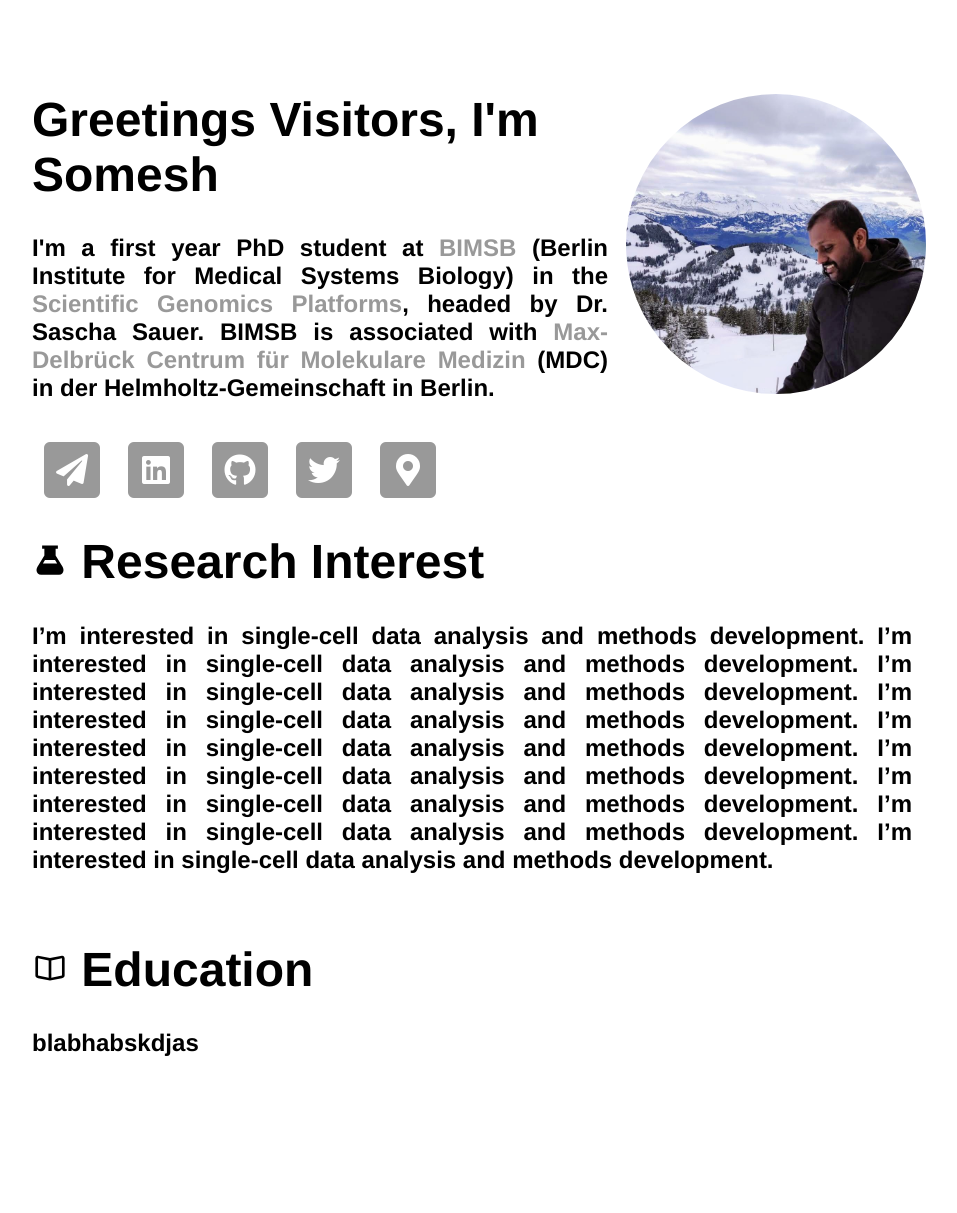
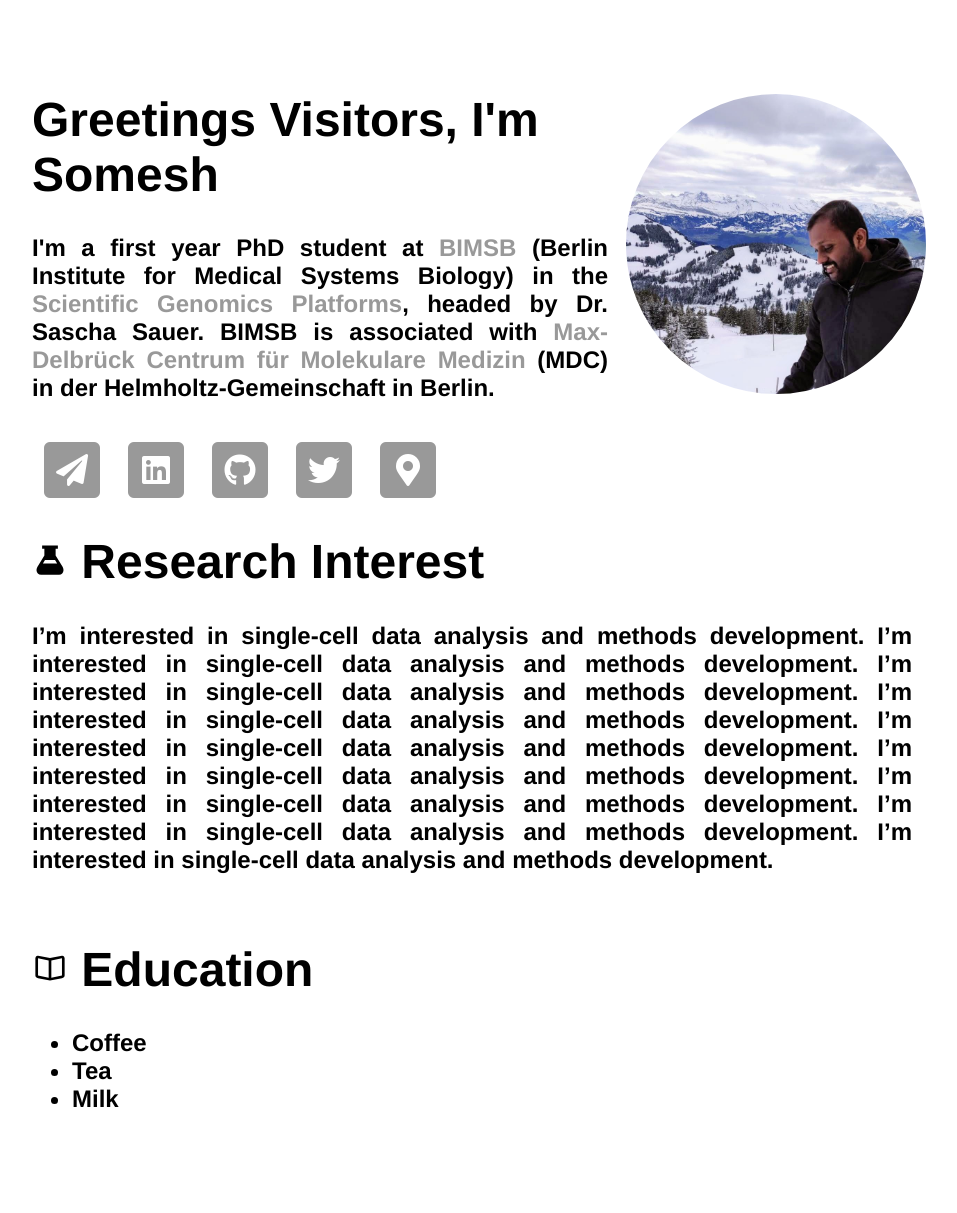
Before and after one commit to saisomesh2594/saisomesh2594.github.io, a Jekyll site: the page built from index.html, in a window 1280 px wide. Shown: the whole page, without its empty margins (160-1117 px from the left). Built offline with Jekyll 4.4.1, drawn with Linux system fonts in a browser that asks for light colours; before the commit the page ends 1153 px from its top, so only the background shows below that.

Commit message:
add trial list to education

```diff
--- a/index.html
+++ b/index.html
@@ -79,7 +79,13 @@ title: Somesh Sai, Just Another Bioinformatician
 		</div>
 		<div class="education">
 			<h1><ion-icon name="book"></ion-icon> Education </h1>
-			<article><h2>blabhabskdjas </h2></article>
+			<article><h2>
+				<ul style="list-style-type:disc;">
+  				<li>Coffee</li>
+  				<li>Tea</li>
+  				<li>Milk</li>
+				</ul>
+			</h2></article>
 		</div>
 
 	</div>
```
